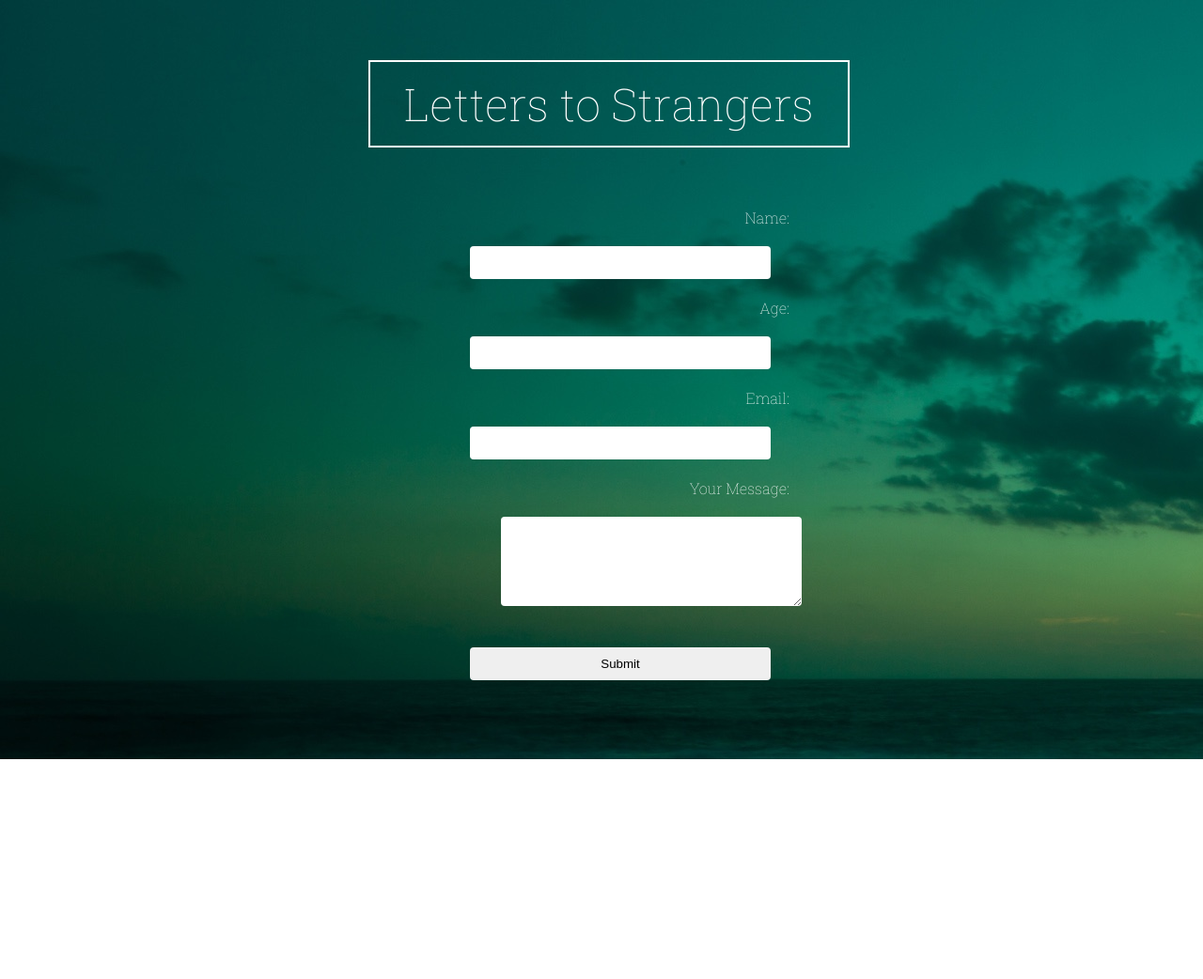
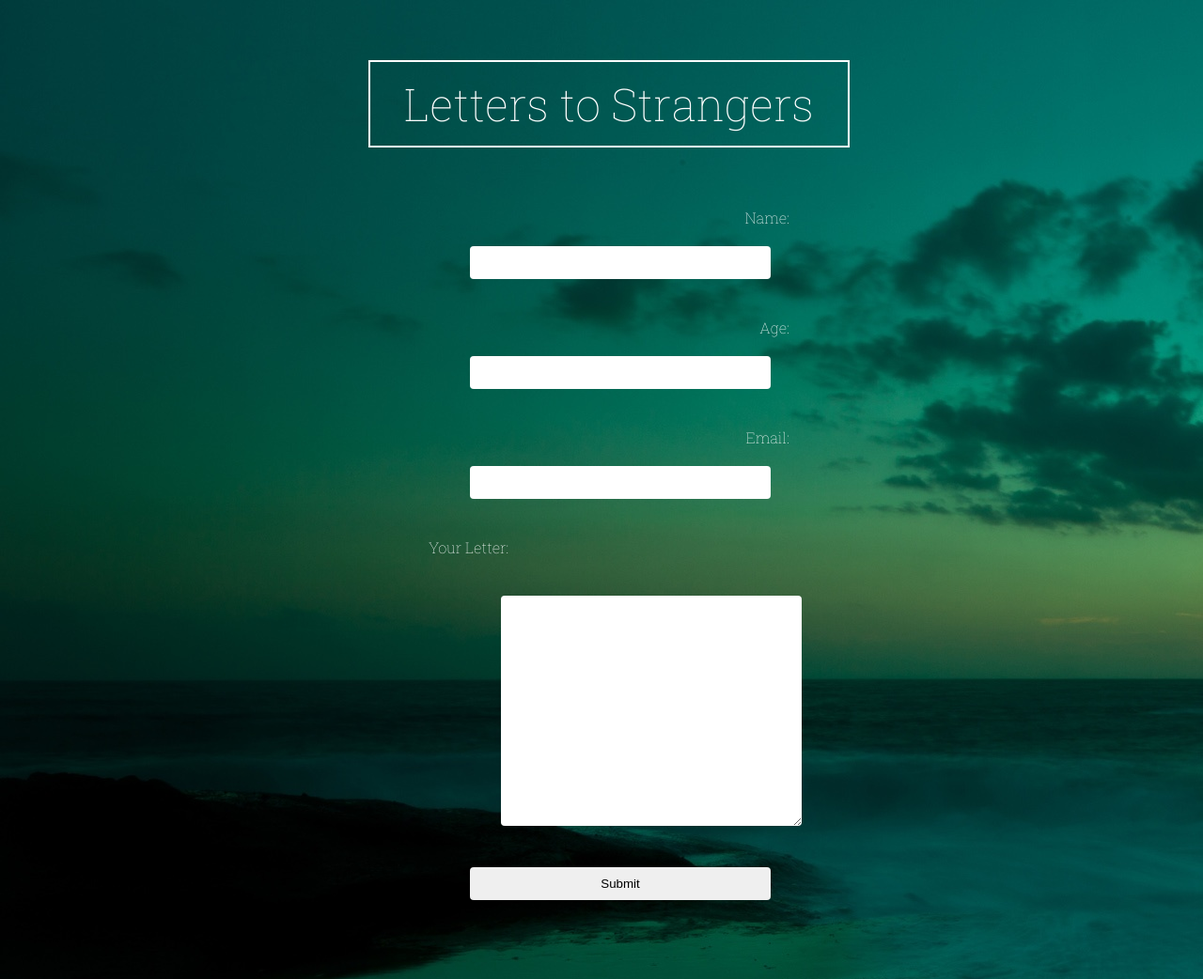
Before and after one commit to nithyaasokan/nithyaasokan.github.io, a PHP site: page /PHP_Form/index.php in a window 1280 px wide. Shown: the whole page at 94% size. Before the commit the page ends 808 px from the top, so only its background shows below. Run offline with PHP 8.4, Linux system fonts and the light colour scheme.

Commit message:
Corrected files
correct files uploaded

```diff
--- a/PHP_Form/index.php
+++ b/PHP_Form/index.php
@@ -11,10 +11,18 @@
         <div id="title"> Letters to Strangers </div>
 
         <form id="form" action="form.php" method="post">
-            Name: <input type="text" name="first_name"><br>
-            Age: <input type="text" name="last_name"><br>
-            Email: <input type="text" name="email"><br>
-            Your Message:<br><textarea rows="5" name="message" cols="30"></textarea><br>
+            Name: <input type="text" name="Name"><br> <br>
+
+            Age: <input type="text" name="Age"><br> <br>
+
+            Email: <input type="text" name="Email"><br> <br>
+
+            <div class="message">
+                Your Letter: <br> <br>
+                <textarea rows="15" name="Message" cols="30">
+                </textarea> <br>
+            </div>
+
             <input type="submit" name="submit" value="Submit">
         </form>
 
```
